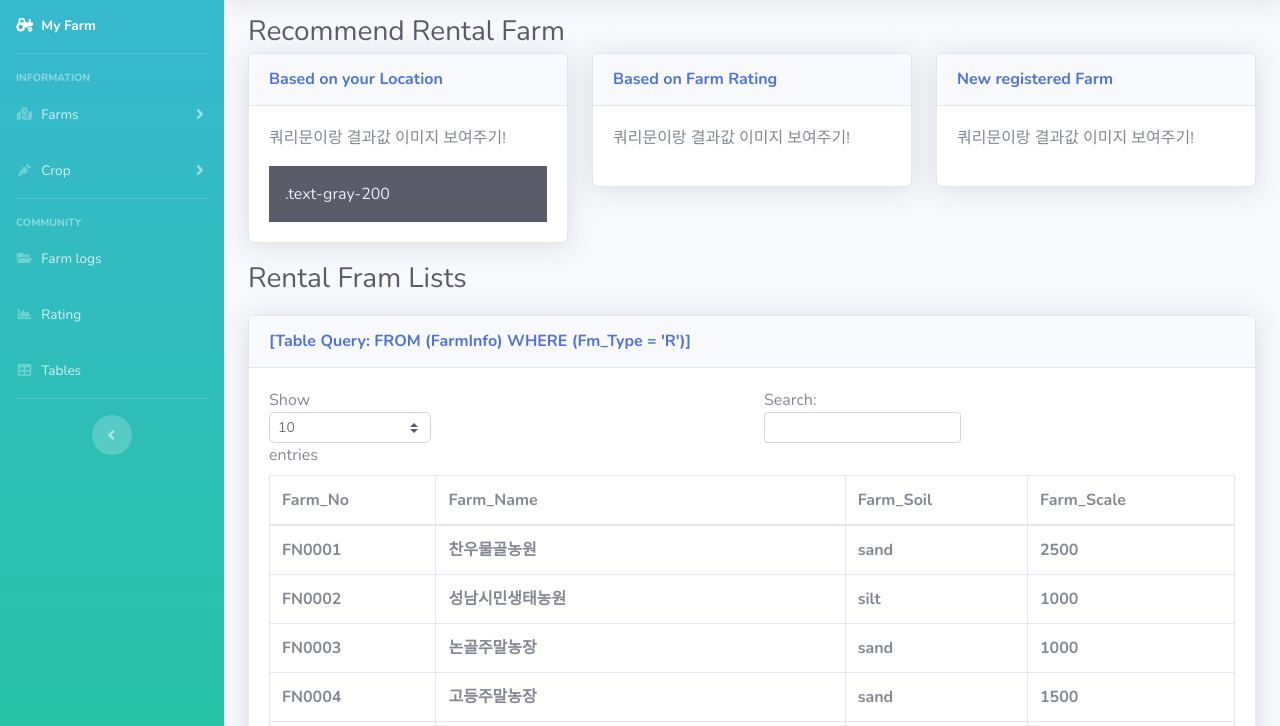
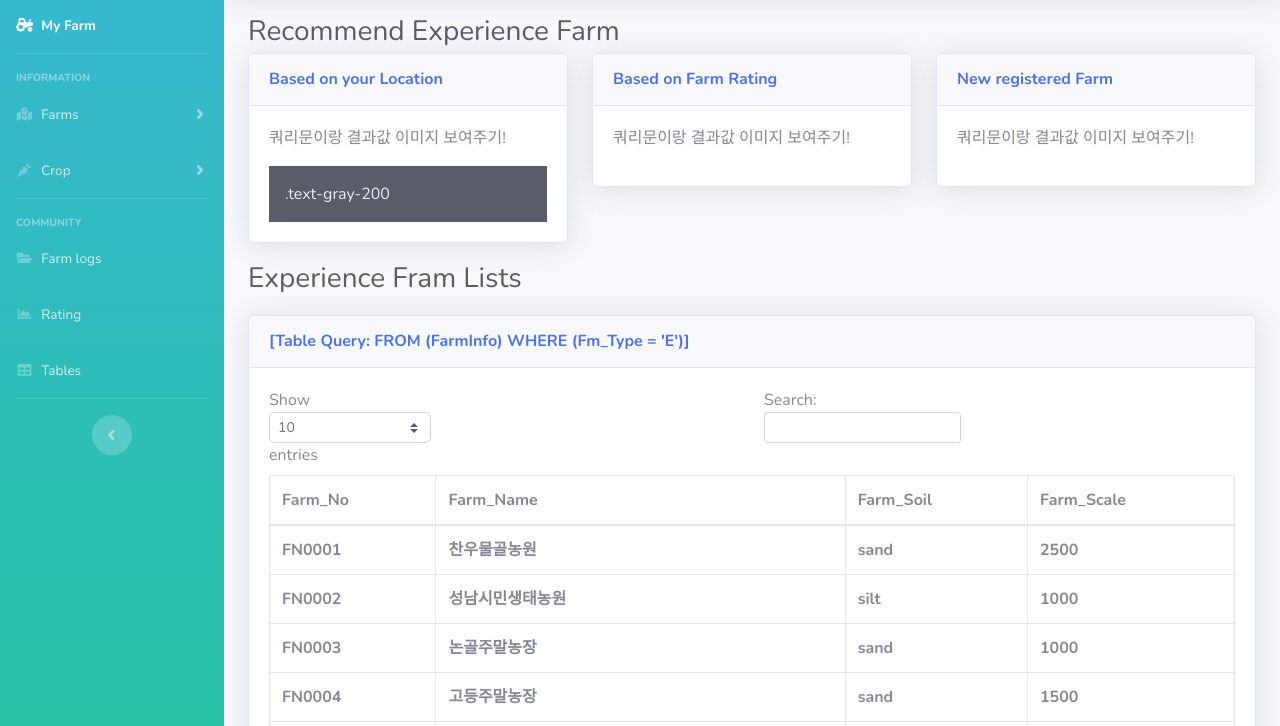
Before and after one commit to Yoonzzi/DB-farmers, a website with bundled scripts: page Ex_Farm.html in a window 1280 px wide. Shown: the part 74-800 px from the top of the page. Built offline with nearby package versions, Linux system fonts and the light colour scheme.

Commit message:
Update Ex_Farm.html

```diff
--- a/Ex_Farm.html
+++ b/Ex_Farm.html
@@ -316,7 +316,7 @@
         <div class="container-fluid">
 
           <!-- Page Heading -->
-          <h1 class="h3 mb-1 text-gray-800">Recommend Rental Farm</h1>
+          <h1 class="h3 mb-1 text-gray-800">Recommend Experience Farm</h1>
           <!-- Content Row -->
           <div class="row">
 
@@ -372,13 +372,13 @@
           </div>
 
           <!-- Page Heading -->
-          <h1 class="h3 mb-4 text-gray-800">Rental Fram Lists</h1>
+          <h1 class="h3 mb-4 text-gray-800">Experience Fram Lists</h1>
 
                   <!-- DataTales private farm Example -->
           <div class="card shadow mb-4">
 
             <div class="card-header py-3">
-              <h6 class="m-0 font-weight-bold text-primary">[Table Query: FROM (FarmInfo) WHERE (Fm_Type = 'R')]
+              <h6 class="m-0 font-weight-bold text-primary">[Table Query: FROM (FarmInfo) WHERE (Fm_Type = 'E')]
                 <!-- Dropdown - Messages -->
                 <div class="dropdown-menu dropdown-menu-right p-3 shadow animated--grow-in" aria-labelledby="searchDropdown">
                   <form class="form-inline mr-auto w-100 navbar-search">
```
